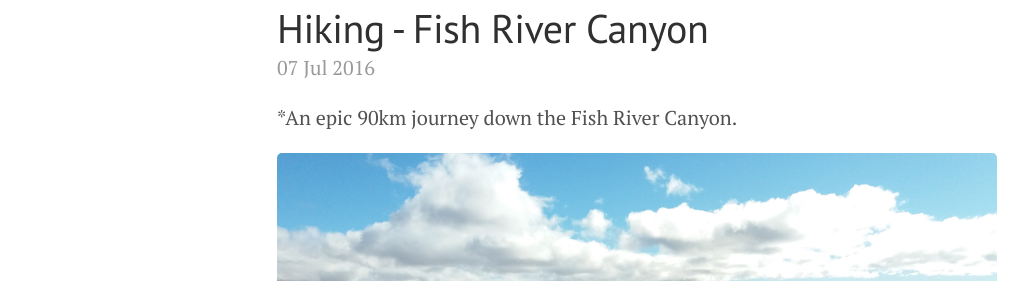
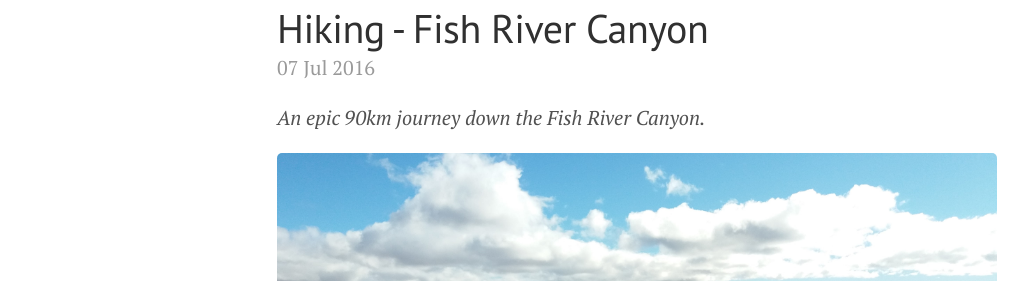
Before and after one commit to OdinsPlasmaRifle/old.odinsplasmarifle.github.io, a Jekyll site: the page built from _posts/2016-07-07-hiking-fish-river-canyon.md, in a window 1280 px wide and 900 px high. Shown: the part 129-410 px from the top of the window, without its empty margins (3-1031 px from the left). Built offline with Jekyll 4.4.1, drawn with Linux system fonts in a browser that asks for light colours; comment, search, counter and statistics services are not loaded.

Commit message:
Fixed italics

```diff
--- a/_posts/2016-07-07-hiking-fish-river-canyon.md
+++ b/_posts/2016-07-07-hiking-fish-river-canyon.md
@@ -4,7 +4,7 @@ title: Hiking - Fish River Canyon
 comments: true
 ---
 
-*An epic 90km journey down the Fish River Canyon.
+*An epic 90km journey down the Fish River Canyon.*
 
 ![Hiking Banner](/public/images/posts/fish_river_canyon_2016/hiking_banner-min.jpg)
 
```
